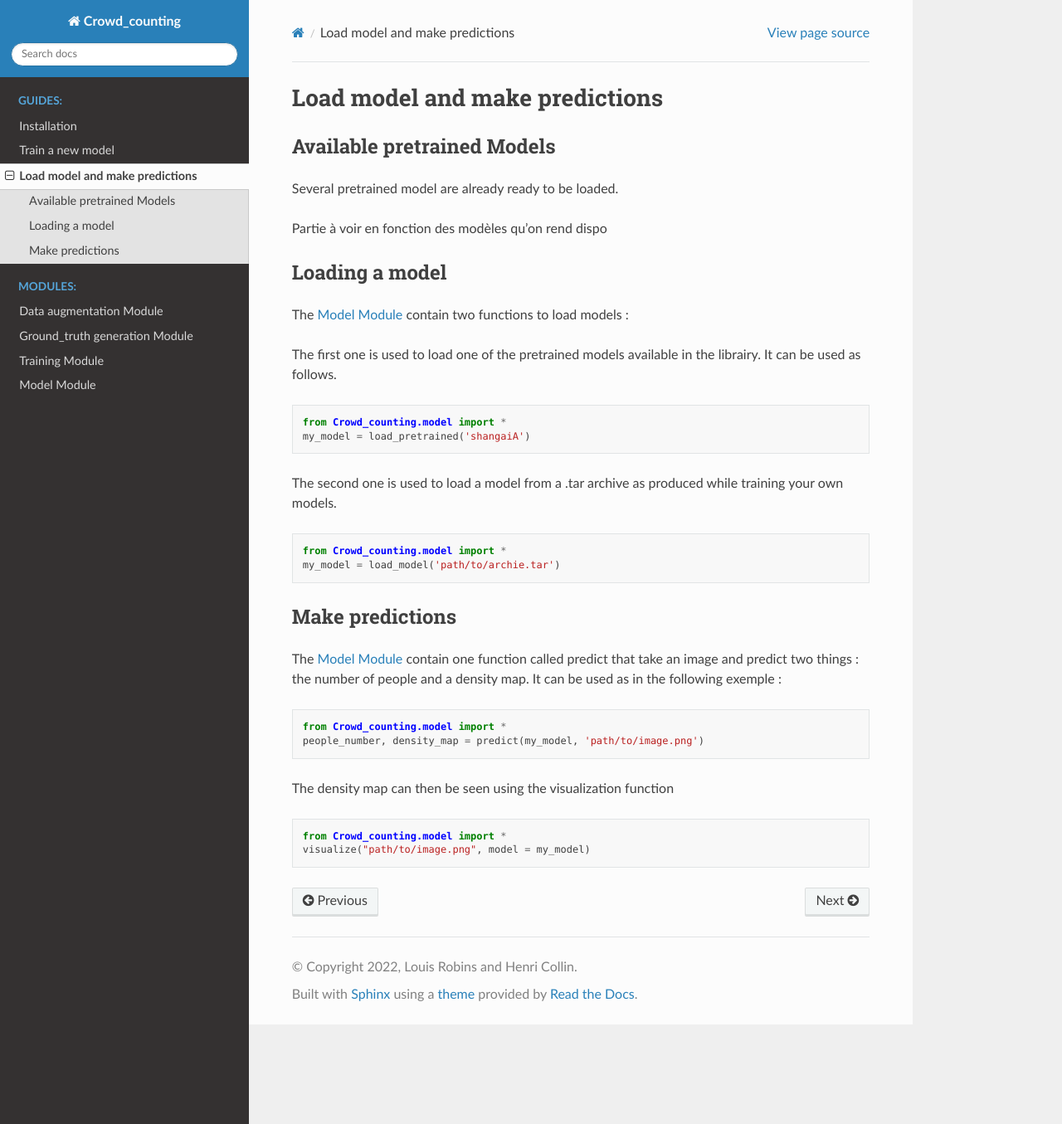
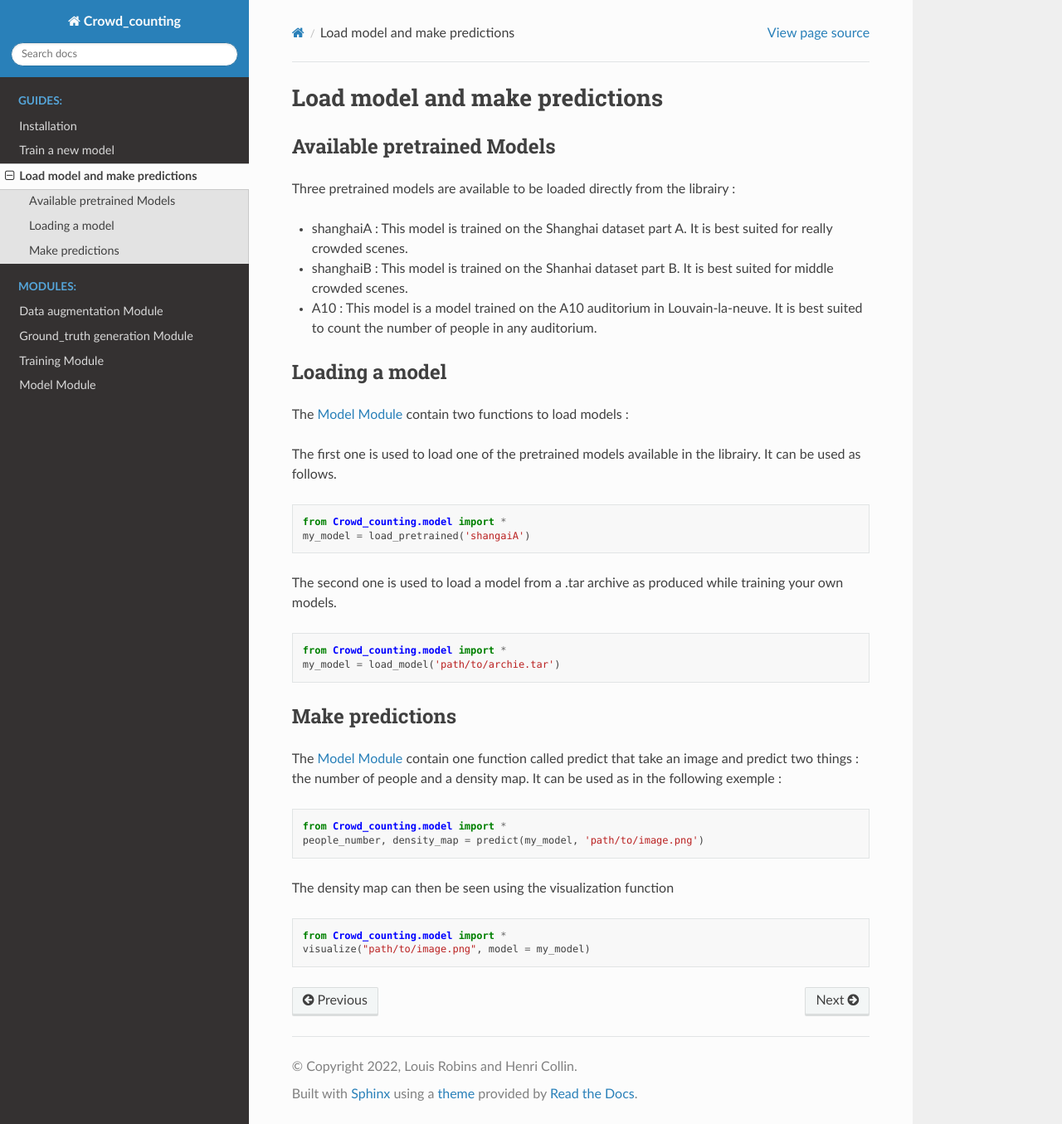
Before and after one commit to lrobins1/crowd_counting, a Sphinx documentation site: the page built from docs/source/al_train.rst, in a window 1280 px wide and 1355 px high. Shown: the whole window at 83% size. Built offline with Sphinx 7.4.7 and the Read the Docs theme 2.0.0, drawn with Linux system fonts in a browser that asks for light colours.

Commit message:
fix comments

```diff
--- a/docs/source/al_train.rst
+++ b/docs/source/al_train.rst
@@ -4,10 +4,13 @@ Load model and make predictions
 Available pretrained Models
 ****************************
 
-Several pretrained model are already ready to be loaded.
+Three pretrained models are available to be loaded directly from the librairy :
 
-Partie à voir en fonction des modèles qu'on rend dispo
+- shanghaiA : This model is trained on the Shanghai dataset part A. It is best suited for really crowded scenes.
 
+- shanghaiB : This model is trained on the Shanhai dataset part B. It is best suited for middle crowded scenes.
+
+- A10 : This model is a model trained on the A10 auditorium in Louvain-la-neuve. It is best suited to count the number of people in any auditorium.
 
 Loading a model
 *****************
--- a/docs/source/train.rst
+++ b/docs/source/train.rst
@@ -5,5 +5,6 @@ Training Module
 .. automodule:: Crowd_counting.train
    :imported-members:
    :members:
+   :exclude-members:AverageMeter, Variable, arg, listDataset, load_data,main,save_checkpoint,train,validate
    :undoc-members:
    :show-inheritance:
```
Also changed, not shown: 2 other files.
